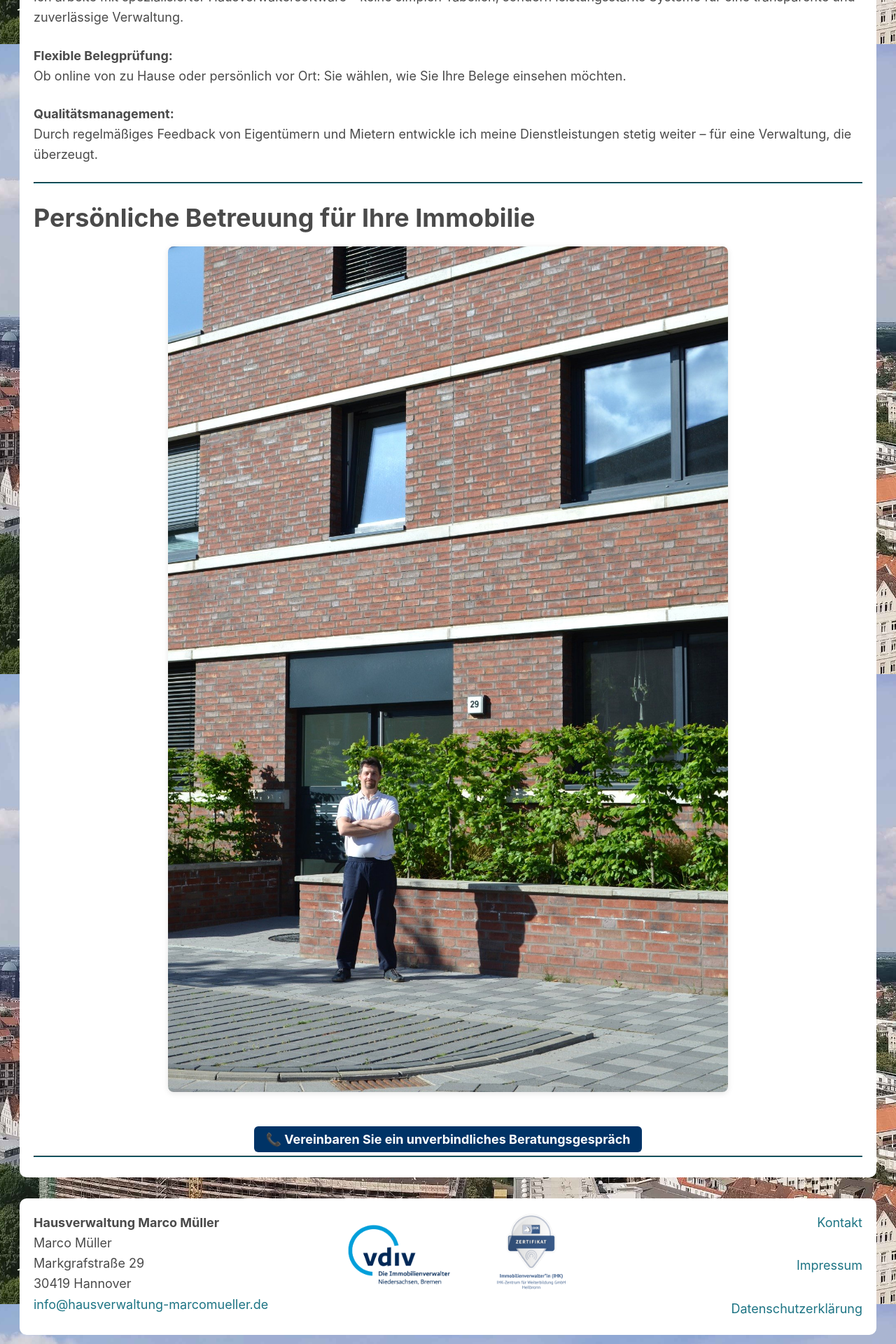
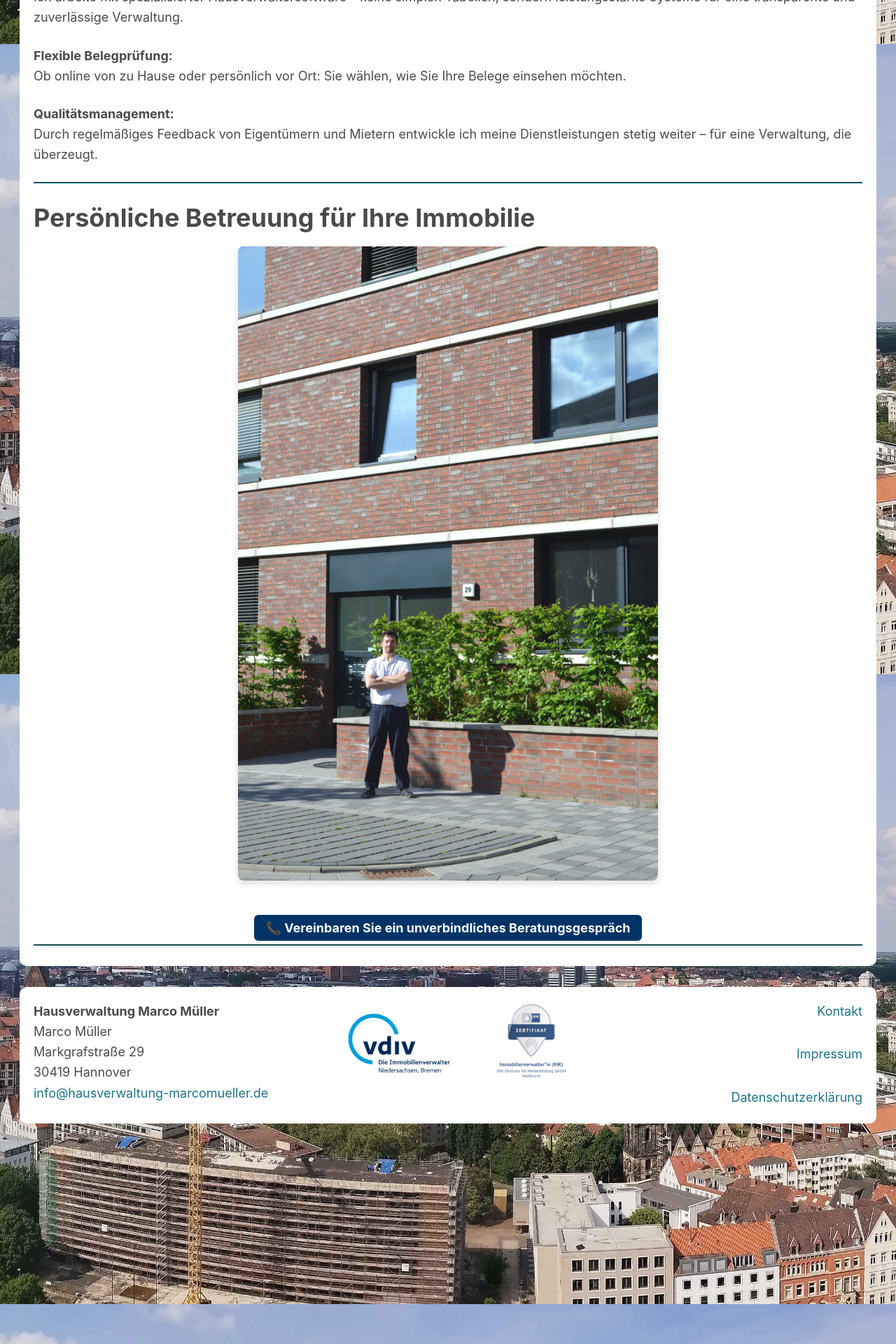
Before and after one commit to marek22k/hausverwaltung, a Jekyll site: the page built from index.md, in a window 1280 px wide. Shown: the part 3537-5457 px from the top of the page at 70% size. Built offline with Jekyll 4.4.1, drawn with Linux system fonts in a browser that asks for light colours.

Commit message:
Update index.md

```diff
--- a/index.md
+++ b/index.md
@@ -134,7 +134,7 @@ Durch regelmäßiges Feedback von Eigentümern und Mietern entwickle ich meine D
 ## Persönliche Betreuung für Ihre Immobilie
 
 <div style="text-align: center; margin-top: 2rem;">
-  <img src="/assets/img/dsc_0038_optimiert.jpg" alt="Marco Müller bei Objektbegehung" style="width: 90%; max-width: 800px; height: auto; border-radius: 8px; box-shadow: 0 2px 8px rgba(0,0,0,0.1);">
+  <img src="/assets/img/dsc_0038_optimiert.jpg" alt="Marco Müller bei Objektbegehung" style="width: 60%; max-width: 600px; height: auto; border-radius: 8px; box-shadow: 0 4px 12px rgba(0,0,0,0.15); opacity: 0.95;">
 </div>
 
 <div style="margin-top: 2rem; text-align: center;">
@@ -143,4 +143,5 @@ Durch regelmäßiges Feedback von Eigentümern und Mietern entwickle ich meine D
   </a>
 </div>
 
+
 ---
```
